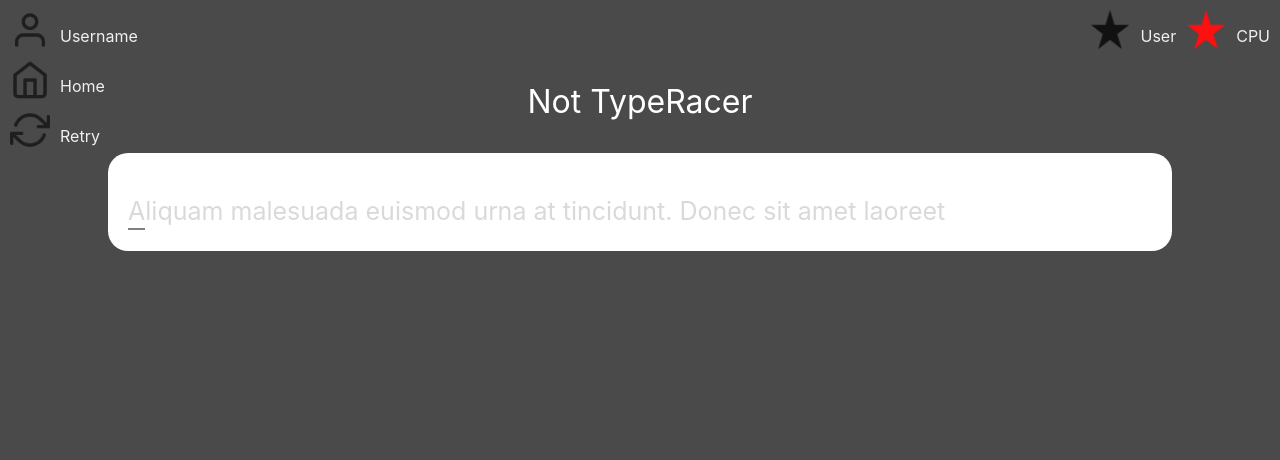
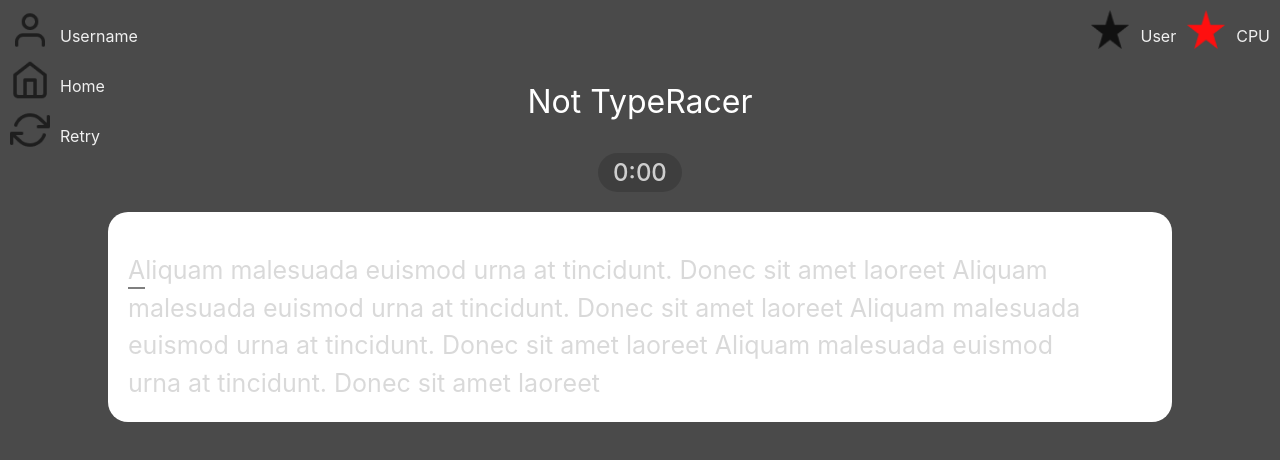
Before and after one commit to DarrenPorciello/type-racer-rework, a React (Create React App) app: page /game in a window 1280 px wide. Shown: the top 460 px of the page. Built offline with nearby package versions, Linux system fonts and the light colour scheme.

Commit message:
final polish

```diff
--- a/src/App.css
+++ b/src/App.css
@@ -372,3 +372,24 @@
   color: #4CAF50;
   font-weight: 600;
 }
+
+/* Timer styles */
+.timer {
+  color: #F0F0F0;
+  font-family: Inter;
+  font-size: 24px;
+  font-weight: 500;
+  background-color: rgba(0, 0, 0, 0.2);
+  padding: 5px 15px;
+  border-radius: 20px;
+  display: flex;
+  align-items: center;
+  gap: 5px;
+  margin-bottom: 20px;
+  opacity: 0.8;
+}
+
+.timer-icon {
+  width: 20px;
+  height: 20px;
+}
--- a/src/Game.js
+++ b/src/Game.js
@@ -12,12 +12,44 @@ function Game() {
   const [isFocused, setIsFocused] = useState(false);
   const [startTime, setStartTime] = useState(null);
   const [errors, setErrors] = useState(0);
+  const [elapsedTime, setElapsedTime] = useState(0);
   const inputRef = useRef(null);
   const navigate = useNavigate();
   // The target text that users need to type
-  const targetText = "Aliquam malesuada euismod urna at tincidunt. Donec sit amet laoreet";
+  const targetText = "Aliquam malesuada euismod urna at tincidunt. Donec sit amet laoreet Aliquam malesuada euismod urna at tincidunt. Donec sit amet laoreet Aliquam malesuada euismod urna at tincidunt. Donec sit amet laoreet Aliquam malesuada euismod urna at tincidunt. Donec sit amet laoreet";
+
+  // Timer effect
+  useEffect(() => {
+    let interval;
+    if (startTime) {
+      interval = setInterval(() => {
+        setElapsedTime(Math.floor((Date.now() - startTime) / 1000));
+      }, 1000);
+    }
+    return () => clearInterval(interval);
+  }, [startTime]);
+
+  const formatTime = (seconds) => {
+    const minutes = Math.floor(seconds / 60);
+    const remainingSeconds = seconds % 60;
+    return `${minutes}:${remainingSeconds.toString().padStart(2, '0')}`;
+  };
 
   const handleContainerClick = () => {
+    inputRef.current?.focus();
+  };
+
+  const handleHomeClick = () => {
+    navigate('/');
+  };
+
+  const handleRetryClick = () => {
+    // Reset all game state
+    setInputText('');
+    setStartTime(null);
+    setErrors(0);
+    setElapsedTime(0);
+    // Focus the input
     inputRef.current?.focus();
   };
 
@@ -45,11 +77,11 @@ function Game() {
       setStartTime(Date.now());
     }
 
-    // Count errors
-    const newErrors = text.split('').reduce((acc, char, i) => {
-      return acc + (char !== targetText[i] ? 1 : 0);
-    }, 0);
-    setErrors(newErrors);
+    // Only check the last character typed for errors
+    const lastCharIndex = text.length - 1;
+    if (lastCharIndex >= 0 && text[lastCharIndex] !== targetText[lastCharIndex]) {
+      setErrors(prevErrors => prevErrors + 1);
+    }
 
     // If user completes the entire text, redirect to end page
     if (text === targetText) {
@@ -104,39 +136,43 @@ function Game() {
   };
 
   return (
-    <div className="App">
-      <div className='ProfileContainer'>
+    <div className="App" autoComplete="off">
+      <div className='ProfileContainer' autoComplete="off">
         <img className='profileImage' src={userPNG} alt="User profile" />
         <p className='userNameText'> Username </p>
       </div>
 
-      <div className='homeContainer'>
+      <div className='homeContainer' onClick={handleHomeClick} autoComplete="off">
         <img className='homeImage' src={homePNG} alt="Home" />
         <p className='userNameText'> Home </p>
       </div>
 
-      <div className='retryContainer'>
+      <div className='retryContainer' onClick={handleRetryClick} autoComplete="off">
         <img className='retryImage' src={retryPNG} alt="Retry" />
         <p className='userNameText'> Retry </p>
       </div>
 
-      <div className='legend'>
+      <div className='legend' autoComplete="off">
         <img className='legendImage' src={blackStarPNG} alt="User legend" />
         <p>User</p>
         <img className='legendImage' src={redStarPNG} alt="CPU legend" />
         <p>CPU</p>
       </div>
 
-      <header className="App-header game">
-        <div className='appTitle'>
+      <header className="App-header game" autoComplete="off">
+        <div className='appTitle' autoComplete="off">
           <p>Not TypeRacer</p>
         </div>
-        <div className='textBoxSpace game'>
-          <div className='typedTextHomePage game'>
+        <div className='timer' autoComplete="off">
+          <span>{formatTime(elapsedTime)}</span>
+        </div>
+        <div className='textBoxSpace game' onClick={handleContainerClick} autoComplete="off">
+          <div className='typedTextHomePage game' autoComplete="off">
             <div
               className={`game-input-container ${isFocused ? 'focused' : ''}`}
-              onClick={handleContainerClick}
+              autoComplete="off"
             >
+              <form autoComplete="off">
                 <input
                   ref={inputRef}
                   type="text"
@@ -146,7 +182,12 @@ function Game() {
                   onBlur={() => setIsFocused(false)}
                   className='game-input'
                   autoFocus
+                  autoComplete="off"
+                  autoCorrect="off"
+                  spellCheck="false"
+                  data-form-type="other"
                 />
+              </form>
               <div className="game-placeholder-text">
                 {renderPlaceholderText()}
               </div>
```
Lines whose indentation alone changed are shown as unchanged.
